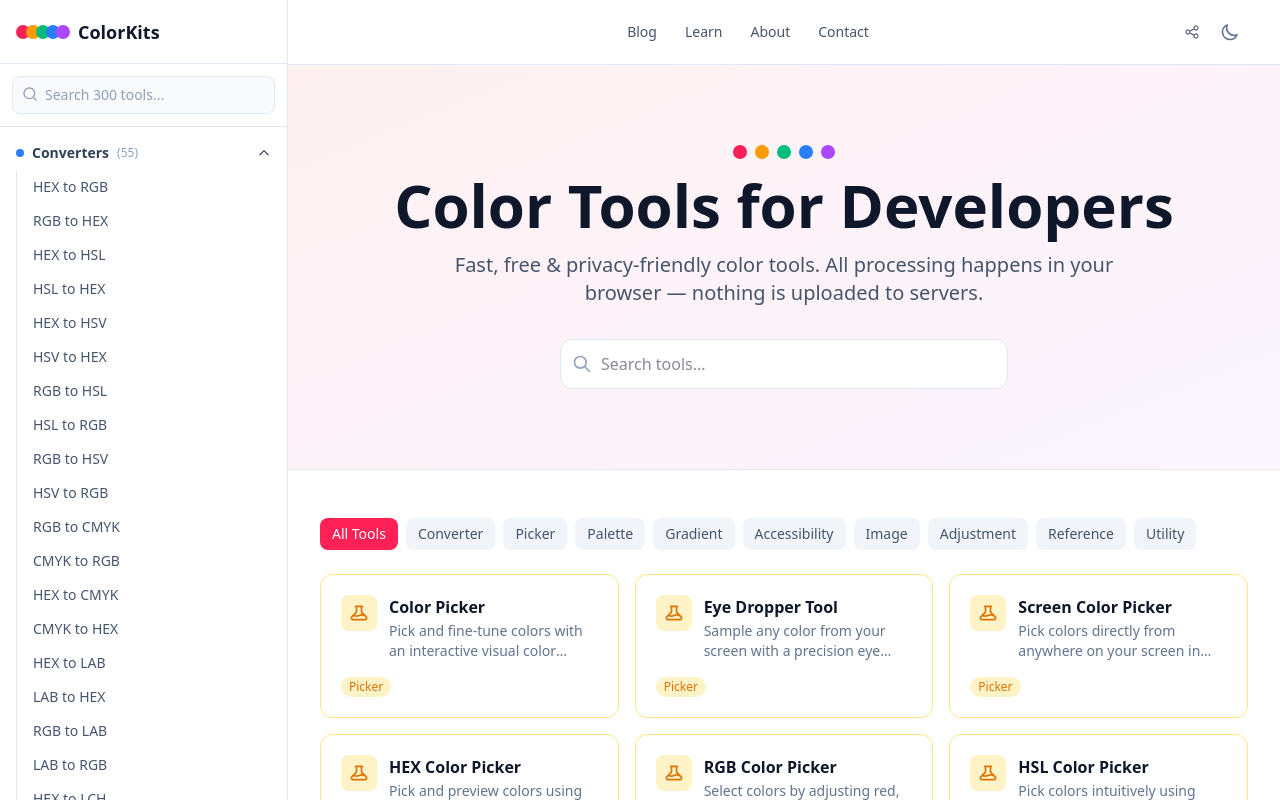
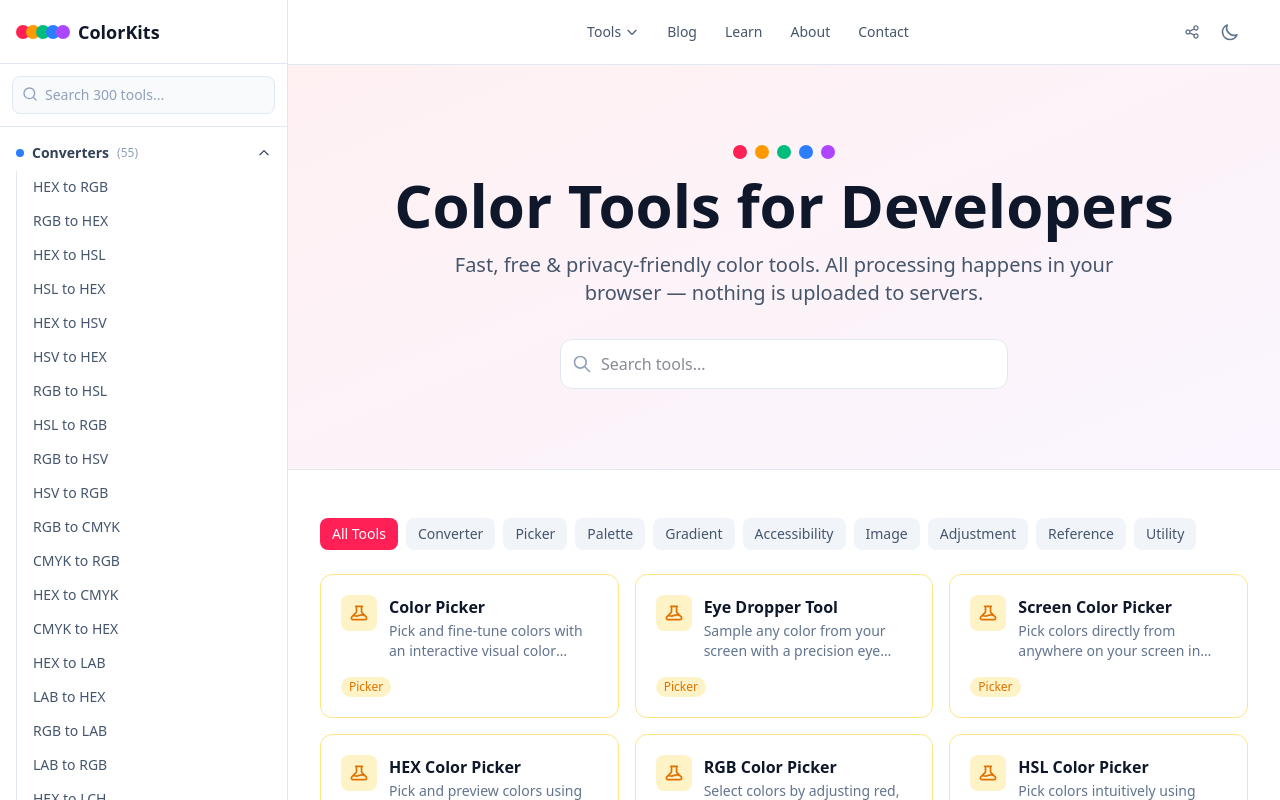
Before and after one commit to xh8khar/colorkits.net, a Next.js app: page / in a window 1280 px wide. Shown: the top 800 px of the page. Built offline with nearby package versions, Linux system fonts and the light colour scheme.

Commit message:
Add Tools dropdown in top nav with link to JSONKits

```diff
--- a/src/components/layout/Navbar.tsx
+++ b/src/components/layout/Navbar.tsx
@@ -3,6 +3,47 @@
 import { useState, useRef, useEffect } from 'react'
 import Link from 'next/link'
 import ThemeToggle from './ThemeToggle'
+
+function ToolsDropdown() {
+  const [open, setOpen] = useState(false)
+  const ref = useRef<HTMLDivElement>(null)
+
+  useEffect(() => {
+    function handleClickOutside(e: MouseEvent) {
+      if (ref.current && !ref.current.contains(e.target as Node)) setOpen(false)
+    }
+    document.addEventListener('mousedown', handleClickOutside)
+    return () => document.removeEventListener('mousedown', handleClickOutside)
+  }, [])
+
+  return (
+    <div ref={ref} className="relative">
+      <button
+        onClick={() => setOpen(!open)}
+        className="px-3 py-2 rounded-lg text-sm font-medium text-slate-600 dark:text-slate-400 hover:bg-slate-100 dark:hover:bg-slate-800 transition-colors cursor-pointer flex items-center gap-1"
+        aria-label="Tools menu"
+      >
+        Tools
+        <svg className={`w-3.5 h-3.5 transition-transform ${open ? 'rotate-180' : ''}`} fill="none" stroke="currentColor" viewBox="0 0 24 24">
+          <path strokeLinecap="round" strokeLinejoin="round" strokeWidth={2} d="M19 9l-7 7-7-7" />
+        </svg>
+      </button>
+      {open && (
+        <div className="absolute left-0 top-full mt-1 bg-white dark:bg-slate-900 border border-slate-200 dark:border-slate-700 rounded-lg shadow-xl py-1 min-w-[180px] z-50 animate-fade-in">
+          <a
+            href="https://www.jsonkits.net"
+            target="_blank"
+            rel="noopener noreferrer"
+            onClick={() => setOpen(false)}
+            className="block px-4 py-2 text-sm text-slate-600 dark:text-slate-400 hover:bg-slate-100 dark:hover:bg-slate-800 transition-colors"
+          >
+            JSONKits
+          </a>
+        </div>
+      )}
+    </div>
+  )
+}
 
 const SITE_URL = 'https://www.colorkits.net'
 const SITE_TITLE = 'ColorKits - 300+ Free Online Color Tools for Developers'
@@ -110,6 +151,7 @@ export default function Navbar({ onMenuClick }: { onMenuClick: () => void }) {
           </div>
 
           <div className="hidden lg:flex items-center gap-1">
+            <ToolsDropdown />
             <Link href="/blog" className="px-3 py-2 rounded-lg text-sm font-medium text-slate-600 dark:text-slate-400 hover:bg-slate-100 dark:hover:bg-slate-800 transition-colors">Blog</Link>
             <Link href="/learn" className="px-3 py-2 rounded-lg text-sm font-medium text-slate-600 dark:text-slate-400 hover:bg-slate-100 dark:hover:bg-slate-800 transition-colors">Learn</Link>
             <Link href="/about" className="px-3 py-2 rounded-lg text-sm font-medium text-slate-600 dark:text-slate-400 hover:bg-slate-100 dark:hover:bg-slate-800 transition-colors">About</Link>
```
